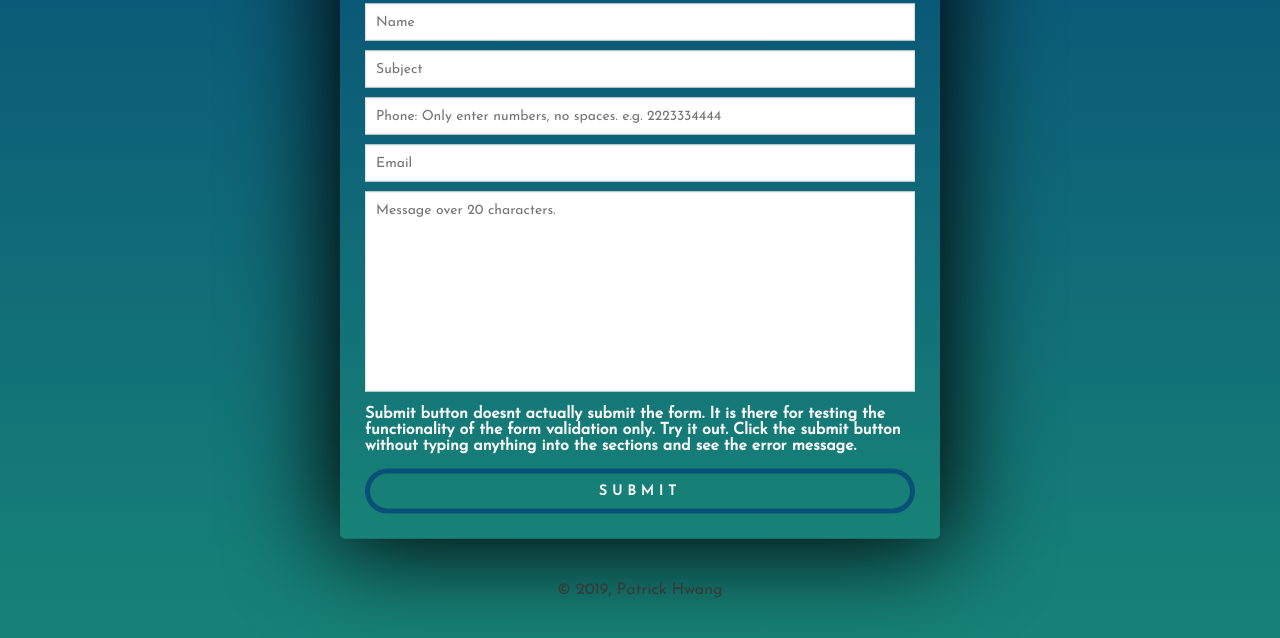
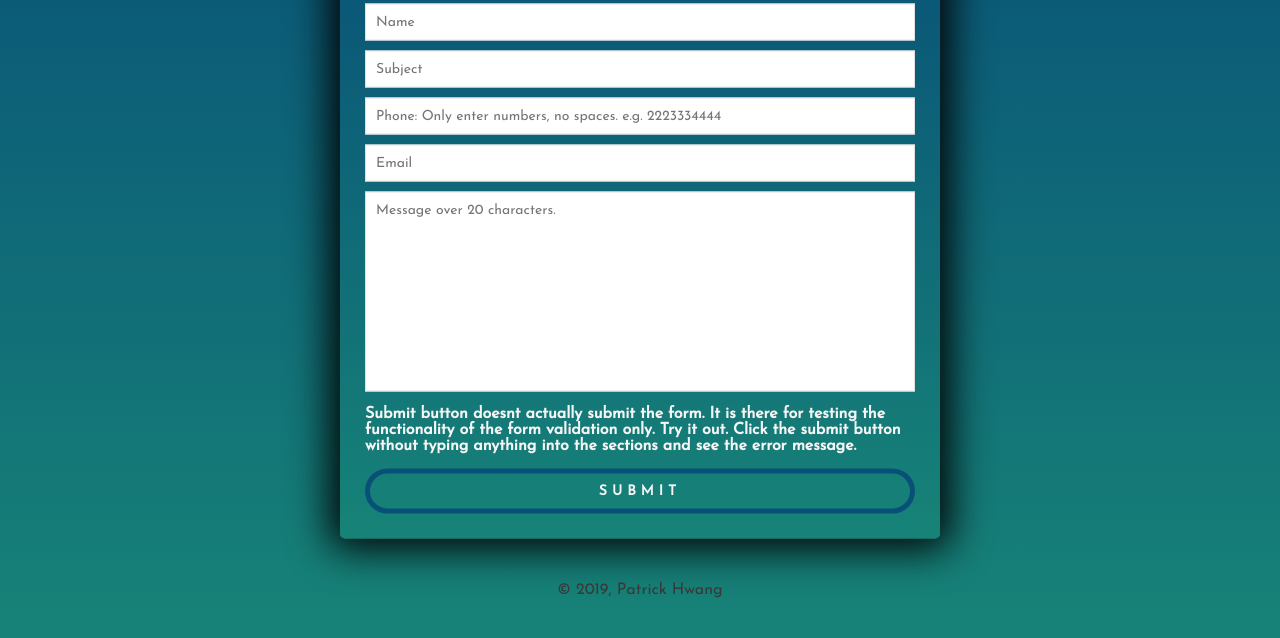
Before and after one commit to Hwang08/form-validation, a plain HTML site: page index.html in a window 1280 px wide. Shown: the part 182-820 px from the top of the page. Drawn offline with Linux system fonts and the light colour scheme.

Commit message:
Reduce box-shadow spread-radius

```diff
--- a/styles.css
+++ b/styles.css
@@ -35,7 +35,7 @@ textarea{
 
   padding: 25px;
   border-radius: 5px;
-  box-shadow: 0px 0px 100px 10px #000;
+  box-shadow: 0px 0px 40px 10px #000;
 }
 
 .wrapper h2{
@@ -270,8 +270,6 @@ img{
 
 }
 
-
-
 /* ----------------------------------------------------------- */
 /* -------------------- Nav  End --------------------- */
 /* ----------------------------------------------------------- */
```
